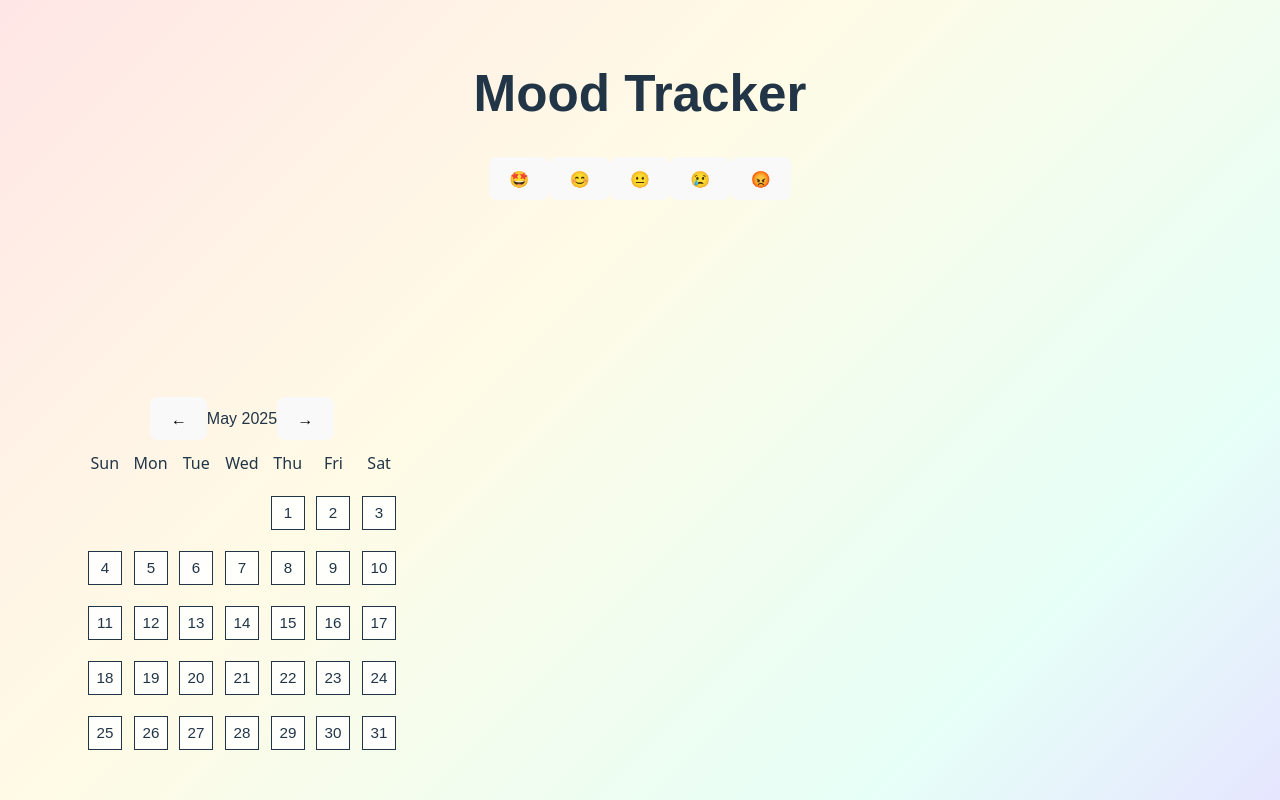
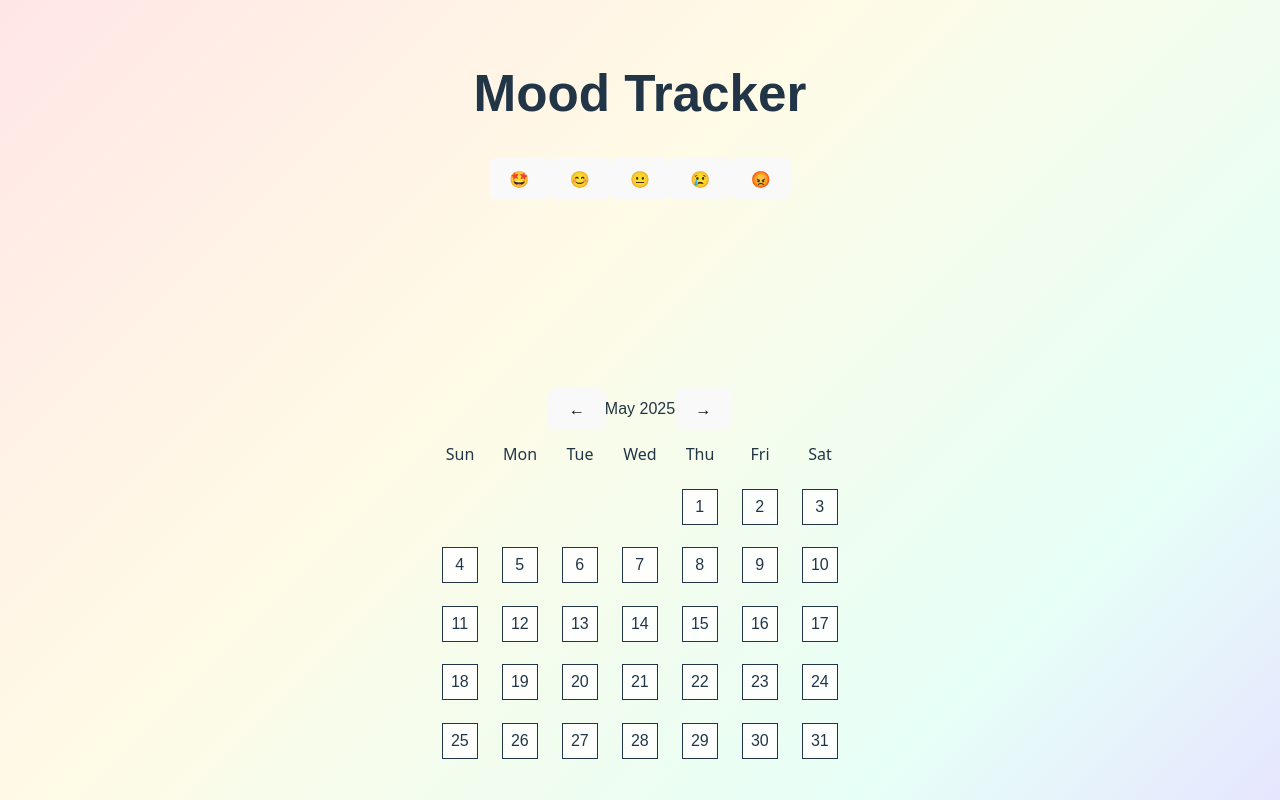
Before and after one commit to agargi007/mood-tracker-, a Vue app: page /tracker in a window 1280 px wide. Both pictures are taken after a click on the button "Got it!". Shown: the top 800 px of the page. Built offline with nearby package versions, Linux system fonts and the light colour scheme.

Commit message:
Reduce calendar size, disable scroll, and fit all content on one page

```diff
--- a/src/components/CalendarGrid.vue
+++ b/src/components/CalendarGrid.vue
@@ -1,12 +1,12 @@
 <template>
-  <div class="w-full flex flex-col items-center justify-center p-2 md:p-4 animate-fade-in-calendar" style="max-width: 420px; min-width: 280px;">
+  <div class="w-full h-full flex flex-col items-center justify-center p-2 md:p-8 animate-fade-in-calendar">
     <div class="flex items-center justify-center mb-4 gap-4">
       <button @click="prevMonth" class="px-3 py-1 rounded bg-pink-200 text-gray-800 font-semibold shadow hover:bg-pink-300 transition">&#8592;</button>
       <span class="calendar-month-label text-xl md:text-2xl font-bold cursor-pointer select-none" style="font-family: 'Montserrat', 'Quicksand', 'Playfair Display', Arial, sans-serif;" @click="showMonthPicker = true">{{ monthName }} {{ displayYear }}</span>
       <button @click="nextMonth" class="px-3 py-1 rounded bg-pink-200 text-gray-800 font-semibold shadow hover:bg-pink-300 transition">&#8594;</button>
     </div>
     <MonthPicker v-if="showMonthPicker" :month="displayMonth" :year="displayYear" @select="onMonthYearSelect" @close="showMonthPicker = false" />
-    <div class="grid grid-cols-7 gap-1 mx-auto text-center animate-slide-up-calendar calendar-box" style="max-width: 400px; min-width: 260px;">
+    <div class="grid grid-cols-7 gap-1 mx-auto text-center animate-slide-up-calendar calendar-box-small">
       <div v-for="day in weekDays" :key="day" class="font-semibold text-gray-500">
         {{ day }}
       </div>
@@ -109,18 +109,18 @@ function nextMonth() {
 function cellBgStyle(moodObj) {
   if (!moodObj) {
     return {
-    background: 'rgba(255,255,255,0.85)',
-    minWidth: '2rem',
-    minHeight: '2rem',
-    fontSize: '0.95rem',
+      background: 'rgba(255,255,255,0.85)',
+      minWidth: '2.1rem',
+      minHeight: '2.1rem',
+      fontSize: '1rem',
     }
   }
   let color = moodColors[moodObj.value] || 'rgba(255,255,255,0.85)';
   return {
     background: color,
-    minWidth: '2rem',
-    minHeight: '2rem',
-    fontSize: '0.95rem',
+    minWidth: '2.1rem',
+    minHeight: '2.1rem',
+    fontSize: '1rem',
     transition: 'background 0.3s',
   }
 }
@@ -132,13 +132,13 @@ function cellBgStyle(moodObj) {
   background: transparent;
 }
 
-/* Restrict calendar grid to a smaller box size for compact view */
-.calendar-box {
-  width: 320px;
-  height: 320px;
-  max-width: 100vw;
+/* Smaller calendar grid for compact view */
+.calendar-box-small {
+  width: 420px;
+  height: 340px;
+  max-width: 95vw;
   max-height: 60vw;
-  min-width: 220px;
+  min-width: 240px;
   min-height: 220px;
   box-sizing: border-box;
   background: transparent;
```
